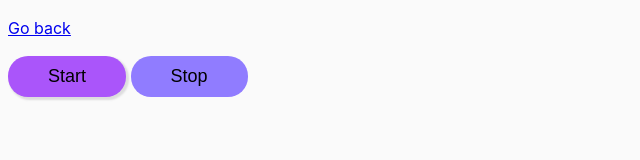
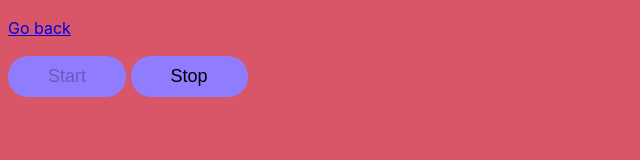
Before and after one commit to Galina-Goncharova/js-hw-09-2026, a website built with Parcel: page src/01-color-switcher.html in a window 1280 px wide. Both pictures are taken after a click on the button "Start". Shown: the whole page, without its empty margins (0-640 px from the left). Built offline with nearby package versions, Linux system fonts and the light colour scheme.

Commit message:
feat: complete color switcher with active buttons and color logging

```diff
--- a/package.json
+++ b/package.json
@@ -6,7 +6,8 @@
   "homepage": "https://galina-goncharova.github.io/js-hw-09-2026/",
   "scripts": {
     "dev": "parcel src/*.html",
-    "build": "parcel build src/*.html --public-url /js-hw-09-2026/"
+    "build": "parcel build src/*.html --public-url /js-hw-09-2026/",
+    "deploy": "gh-pages -d dist"
   },
   "repository": {
     "type": "git",
@@ -19,6 +20,7 @@
     "url": "https://github.com/galina-goncharova/js-hw-09-2026/issues"
   },
   "devDependencies": {
+    "gh-pages": "^6.3.0",
     "parcel-bundler": "^1.12.5",
     "parcel-plugin-handlebars-precompile": "^1.0.2",
     "parcel-plugin-nuke-dist": "^1.0.1",
--- a/src/01-color-switcher.html
+++ b/src/01-color-switcher.html
@@ -10,8 +10,8 @@
     <p><a href="index.html">Go back</a></p>
 
     <button type="button" data-start>Start</button>
-    <button type="button" data-stop>Stop</button>
+    <button type="button" data-stop disabled>Stop</button>
 
-    <script src="js/01-color-switcher.js"></script>
+    <script type="module" src="js/01-color-switcher.js"></script>
   </body>
 </html>
--- a/src/js/01-color-switcher.js
+++ b/src/js/01-color-switcher.js
@@ -1,3 +1,33 @@
 import '../css/common.css';
 
-const color = rgba(0, 0, 0, 0);
+const refStart = document.querySelector('[data-start]');
+const refStop = document.querySelector('[data-stop]');
+const refBody = document.querySelector('body');
+
+let timerId = null;
+
+refStart.addEventListener('click', onChangeColor);
+
+refStop.addEventListener('click', onGetColor);
+
+function onChangeColor() {
+  refStart.disabled = true;
+  refStop.disabled = false;
+  timerId = setInterval(() => {
+    refBody.style.backgroundColor = getRandomHexColor();
+  }, 1000);
+}
+
+function onGetColor() {
+  refStart.disabled = false;
+  refStop.disabled = true;
+
+  console.log('Ваш цвет:', refBody.style.backgroundColor);
+  clearInterval(timerId);
+}
+
+function getRandomHexColor() {
+  return `#${Math.floor(Math.random() * 16777215)
+    .toString(16)
+    .padStart(6, 0)}`;
+}
```
Also changed, not shown: 1 other file.
